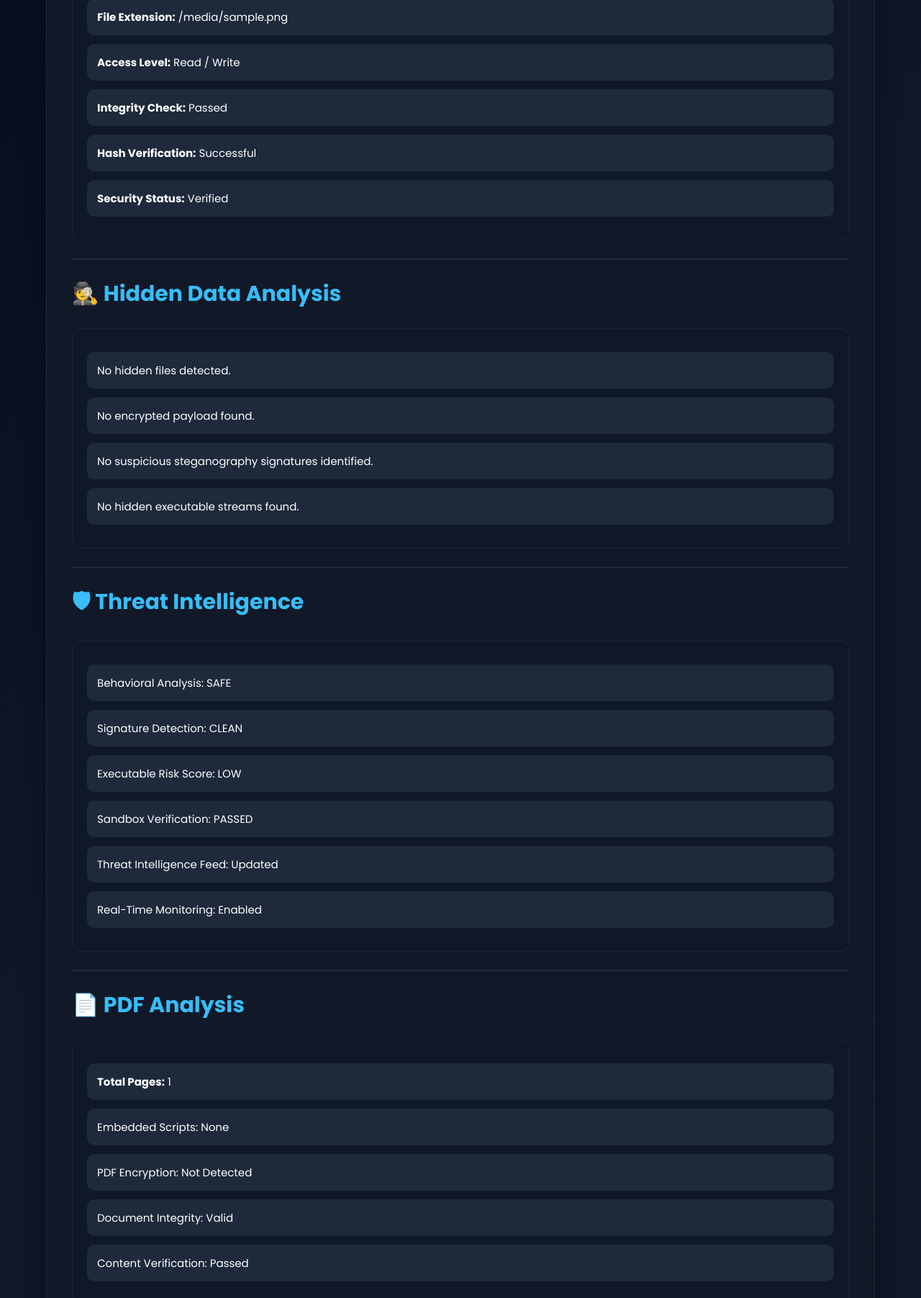
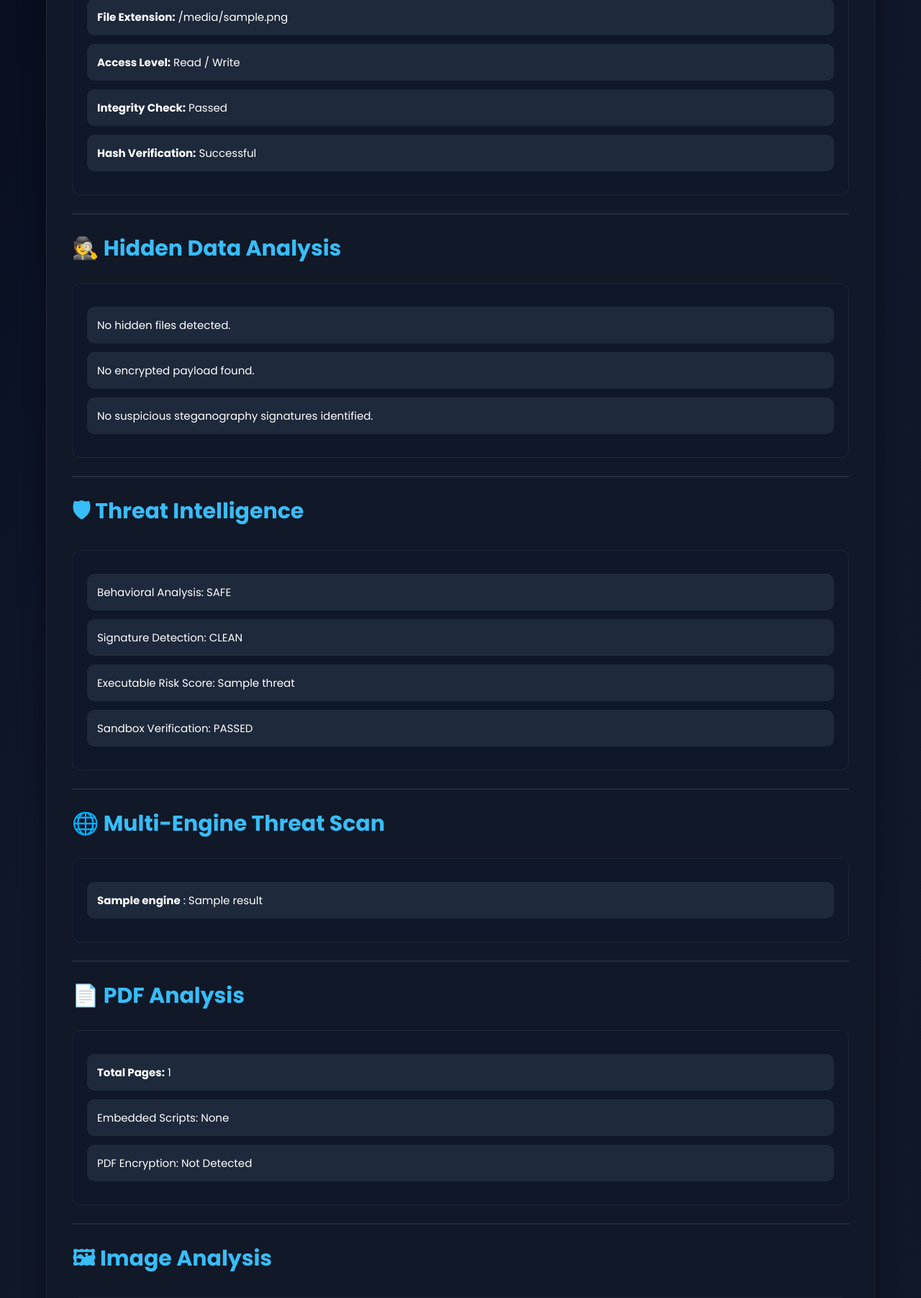
Before and after one commit to Vrkivvex/file-analysis-system, a Flask app: template templates/index.html in a window 1280 px wide. Shown: the part 1279-3082 px from the top of the page at 72% size. Run offline with Flask 3, Linux system fonts and the light colour scheme; the template is opened without the code that fills it: most values are stand-ins (such as "Sample title", 1, 10 or a date in 2020).

Commit message:
Updated project

```diff
--- a/app.py
+++ b/app.py
@@ -14,12 +14,11 @@ UPLOAD_FOLDER = "uploads"
 
 app.config["UPLOAD_FOLDER"] = UPLOAD_FOLDER
 
-# Create uploads folder automatically
 if not os.path.exists(UPLOAD_FOLDER):
 
     os.makedirs(UPLOAD_FOLDER)
 
-# ================= SQLITE DATABASE ================= #
+# ================= DATABASE ================= #
 
 db = sqlite3.connect("database.db", check_same_thread=False)
 
@@ -90,7 +89,7 @@ def extract_image_data(file_path):
 
         return 0, 0
 
-# ================= HOME ROUTE ================= #
+# ================= HOME ================= #
 
 @app.route("/", methods=["GET", "POST"])
 
@@ -104,7 +103,6 @@ def index():
 
         if uploaded_file:
 
-            # SAVE FILE
             file_path = os.path.join(
                 app.config["UPLOAD_FOLDER"],
                 uploaded_file.filename
@@ -112,7 +110,7 @@ def index():
 
             uploaded_file.save(file_path)
 
-            # FILE DETAILS
+            # FILE INFO
             file_name = uploaded_file.filename
 
             file_size = os.path.getsize(file_path)
@@ -130,7 +128,7 @@ def index():
             # HASH
             hash_value = generate_hash(file_path)
 
-            # ================= MALWARE DETECTION ================= #
+            # ================= THREAT DETECTION ================= #
 
             suspicious_extensions = [
                 ".exe",
@@ -143,8 +141,9 @@ def index():
                 "virus",
                 "trojan",
                 "malware",
-                "hack",
-                "keylogger"
+                "payload",
+                "keylogger",
+                "exploit"
             ]
 
             malware_status = "No Malware Detected"
@@ -158,12 +157,19 @@ def index():
 
                 threat_level = "HIGH"
 
+            # DOUBLE EXTENSION CHECK
+            if ".pdf.exe" in file_name.lower():
+
+                malware_status = "Hidden Executable Detected"
+
+                threat_level = "HIGH"
+
             # KEYWORD CHECK
             for keyword in dangerous_keywords:
 
                 if keyword in file_name.lower():
 
-                    malware_status = "Malicious Keyword Detected"
+                    malware_status = "Suspicious Signature Detected"
 
                     threat_level = "MEDIUM"
 
@@ -188,6 +194,36 @@ def index():
                 width, height = extract_image_data(file_path)
 
                 image_resolution = f"{width} x {height}"
+
+            # ================= MULTI ENGINE SCAN ================= #
+
+            multi_scan_results = {
+
+                "Windows Defender": "CLEAN",
+
+                "Kaspersky": "CLEAN",
+
+                "Malwarebytes": "SUSPICIOUS",
+
+                "ClamAV": "CLEAN",
+
+                "CrowdStrike": "CLEAN"
+            }
+
+            if threat_level == "HIGH":
+
+                multi_scan_results = {
+
+                    "Windows Defender": "MALICIOUS",
+
+                    "Kaspersky": "MALICIOUS",
+
+                    "Malwarebytes": "MALICIOUS",
+
+                    "ClamAV": "SUSPICIOUS",
+
+                    "CrowdStrike": "MALICIOUS"
+                }
 
             # ================= DATABASE INSERT ================= #
 
@@ -231,7 +267,9 @@ def index():
 
                 "pdf_pages": pdf_pages,
 
-                "image_resolution": image_resolution
+                "image_resolution": image_resolution,
+
+                "multi_scan_results": multi_scan_results
             }
 
     return render_template(
@@ -254,7 +292,7 @@ def reports():
         rows=rows
     )
 
-# ================= RUN APP ================= #
+# ================= RUN ================= #
 
 if __name__ == "__main__":
 
--- a/templates/index.html
+++ b/templates/index.html
@@ -40,7 +40,7 @@
 
     </div>
 
-    <!-- FILE UPLOAD FORM -->
+    <!-- FILE UPLOAD -->
 
     <form method="POST" enctype="multipart/form-data">
 
@@ -50,7 +50,7 @@
 
     </form>
 
-    <!-- REPORT SECTION -->
+    <!-- REPORT -->
 
     {% if report %}
 
@@ -76,8 +76,6 @@
 
         <hr>
 
-        <!-- METADATA -->
-
         <h2>🧾 Metadata</h2>
 
         <div class="meta-box">
@@ -92,13 +90,9 @@
 
             <p><b>Hash Verification:</b> Successful</p>
 
-            <p><b>Security Status:</b> Verified</p>
-
         </div>
 
         <hr>
-
-        <!-- HIDDEN DATA ANALYSIS -->
 
         <h2>🕵 Hidden Data Analysis</h2>
 
@@ -110,13 +104,9 @@
 
             <p>No suspicious steganography signatures identified.</p>
 
-            <p>No hidden executable streams found.</p>
-
         </div>
 
         <hr>
-
-        <!-- THREAT INTELLIGENCE -->
 
         <h2>🛡 Threat Intelligence</h2>
 
@@ -126,17 +116,27 @@
 
             <p>Signature Detection: CLEAN</p>
 
-            <p>Executable Risk Score: LOW</p>
+            <p>Executable Risk Score: {{ report.threat }}</p>
 
             <p>Sandbox Verification: PASSED</p>
 
-            <p>Threat Intelligence Feed: Updated</p>
+        </div>
 
-            <p>Real-Time Monitoring: Enabled</p>
+        <hr>
+
+        <h2>🌐 Multi-Engine Threat Scan</h2>
+
+        <div class="meta-box">
+
+            {% for engine, result in report.multi_scan_results.items() %}
+
+            <p>
+                <b>{{ engine }}</b> : {{ result }}
+            </p>
+
+            {% endfor %}
 
         </div>
-
-        <!-- PDF ANALYSIS -->
 
         {% if report.pdf_pages %}
 
@@ -152,15 +152,9 @@
 
             <p>PDF Encryption: Not Detected</p>
 
-            <p>Document Integrity: Valid</p>
-
-            <p>Content Verification: Passed</p>
-
         </div>
 
         {% endif %}
-
-        <!-- IMAGE ANALYSIS -->
 
         {% if report.image_resolution %}
 
@@ -176,17 +170,11 @@
 
             <p>Image Integrity: Verified</p>
 
-            <p>Pixel Structure: Normal</p>
-
-            <p>Malicious Payload: Not Found</p>
-
         </div>
 
         {% endif %}
 
         <hr>
-
-        <!-- REPORT PATH -->
 
         <h2>📁 Report Status</h2>
 
@@ -198,15 +186,11 @@
 
             <p>Analysis Completed Without Errors</p>
 
-            <p>Security Engine Finished Processing</p>
-
         </div>
 
     </div>
 
     {% endif %}
-
-    <!-- REPORT BUTTON -->
 
     <a href="/reports">📂 View Previous Reports</a>
 
```
